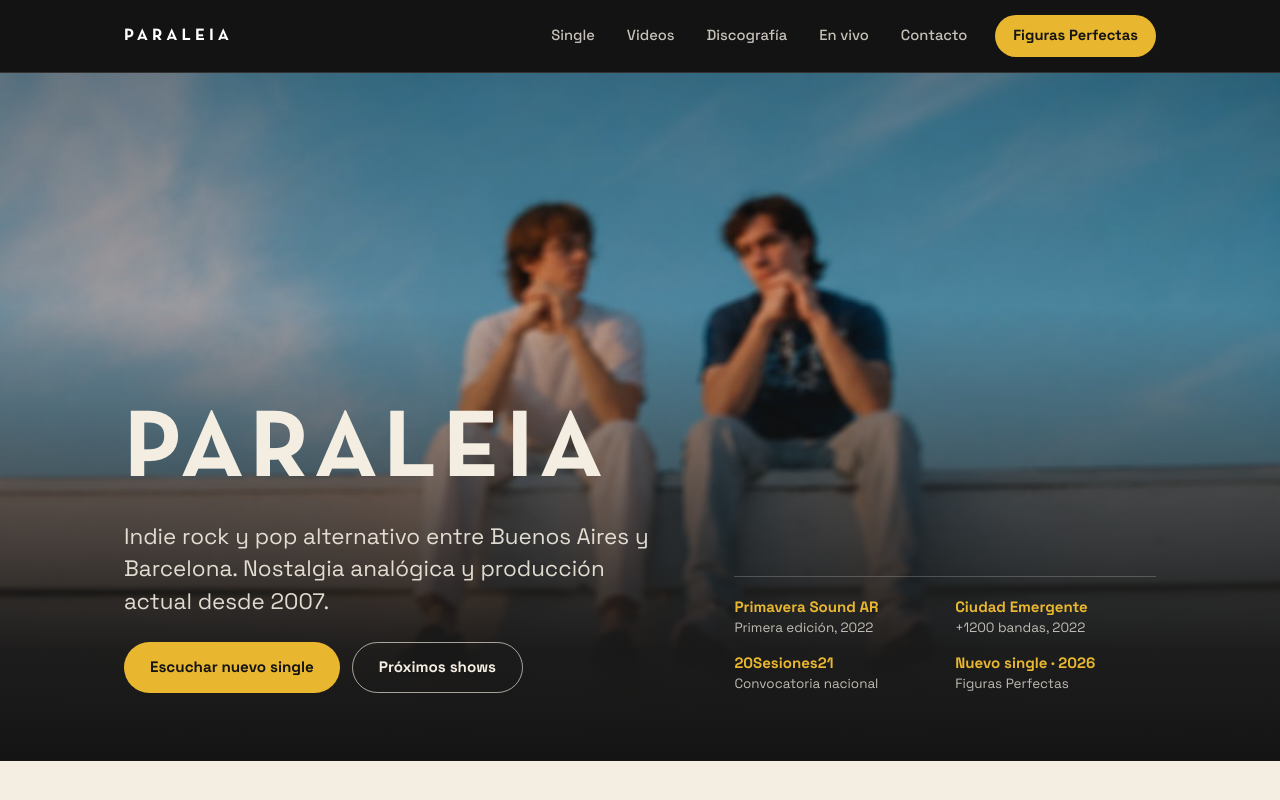
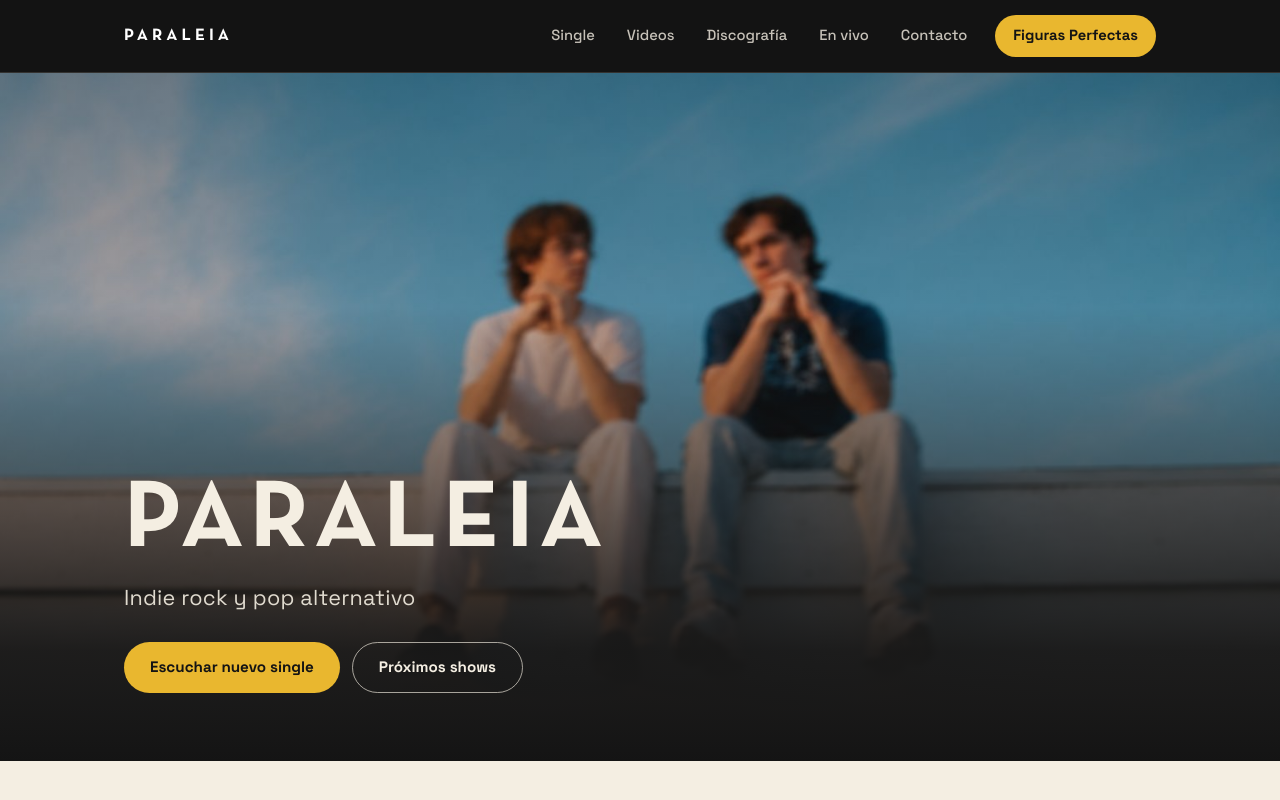
Before and after one commit to fjcarluccimkt/paraleia-landing, a plain HTML site: page index.html in a window 1280 px wide. Shown: the top 800 px of the page. Drawn offline with Linux system fonts and the light colour scheme; a script that the page names is missing.

Commit message:
Simplificar el hero: solo PARALEIA, género y CTAs

```diff
--- a/index.html
+++ b/index.html
@@ -249,17 +249,13 @@
       letter-spacing: 0.06em; text-transform: uppercase;
       line-height: 0.94; color: var(--bg);
     }
-    .hero-bottom {
-      margin-top: 24px; display: grid; gap: 28px; align-items: end;
+    .hero-lead {
+      margin-top: 14px;
+      font-size: clamp(1.06rem, 2.2vw, 1.35rem);
+      color: rgba(244, 238, 226, 0.9);
+      letter-spacing: 0.01em;
     }
-    @media (min-width: 820px) {
-      .hero-bottom { grid-template-columns: 1.15fr 0.85fr; gap: 40px; }
-    }
-    .hero-lead {
-      font-size: clamp(1.06rem, 2.2vw, 1.4rem);
-      color: rgba(244, 238, 226, 0.9); max-width: 38ch; line-height: 1.45;
-    }
-    .hero-ctas { margin-top: 24px; display: flex; flex-wrap: wrap; gap: 12px; }
+    .hero-ctas { margin-top: 26px; display: flex; flex-wrap: wrap; gap: 12px; }
 
     .btn {
       display: inline-flex; align-items: center; justify-content: center; gap: 8px;
@@ -274,13 +270,6 @@
     .btn-yellow:hover { background: #f3c84d; }
     .btn-ghost-light { border: 1.5px solid rgba(244, 238, 226, 0.65); color: var(--bg); }
     .btn-ghost-light:hover { border-color: var(--yellow); color: var(--yellow); }
-
-    .hero-proof {
-      display: grid; grid-template-columns: repeat(2, 1fr); gap: 16px 20px;
-      border-top: 1px solid rgba(244, 238, 226, 0.22); padding-top: 20px;
-    }
-    .hero-proof strong { display: block; font-size: 0.94rem; color: var(--yellow); line-height: 1.3; }
-    .hero-proof span { display: block; margin-top: 2px; font-size: 0.84rem; color: rgba(244, 238, 226, 0.76); line-height: 1.35; }
 
     /* ---------- Capítulos alternados ---------- */
     .band-cream { background: var(--bg); color: var(--ink); }
@@ -532,20 +521,10 @@
     <header class="hero" id="inicio">
       <div class="wrap hero-inner">
         <h1>PARALEIA</h1>
-        <div class="hero-bottom">
-          <div>
-            <p class="hero-lead">Indie rock y pop alternativo entre Buenos Aires y Barcelona. Nostalgia analógica y producción actual desde 2007.</p>
-            <div class="hero-ctas">
-              <a class="btn btn-yellow" href="/figuras-perfectas/">Escuchar nuevo single</a>
-              <a class="btn btn-ghost-light" href="#vivo">Próximos shows</a>
-            </div>
-          </div>
-          <div class="hero-proof" aria-label="Hitos de la banda">
-            <div><strong>Primavera Sound AR</strong><span>Primera edición, 2022</span></div>
-            <div><strong>Ciudad Emergente</strong><span>+1200 bandas, 2022</span></div>
-            <div><strong>20Sesiones21</strong><span>Convocatoria nacional</span></div>
-            <div><strong>Nuevo single · 2026</strong><span>Figuras Perfectas</span></div>
-          </div>
+        <p class="hero-lead">Indie rock y pop alternativo</p>
+        <div class="hero-ctas">
+          <a class="btn btn-yellow" href="/figuras-perfectas/">Escuchar nuevo single</a>
+          <a class="btn btn-ghost-light" href="#vivo">Próximos shows</a>
         </div>
       </div>
     </header>
```
